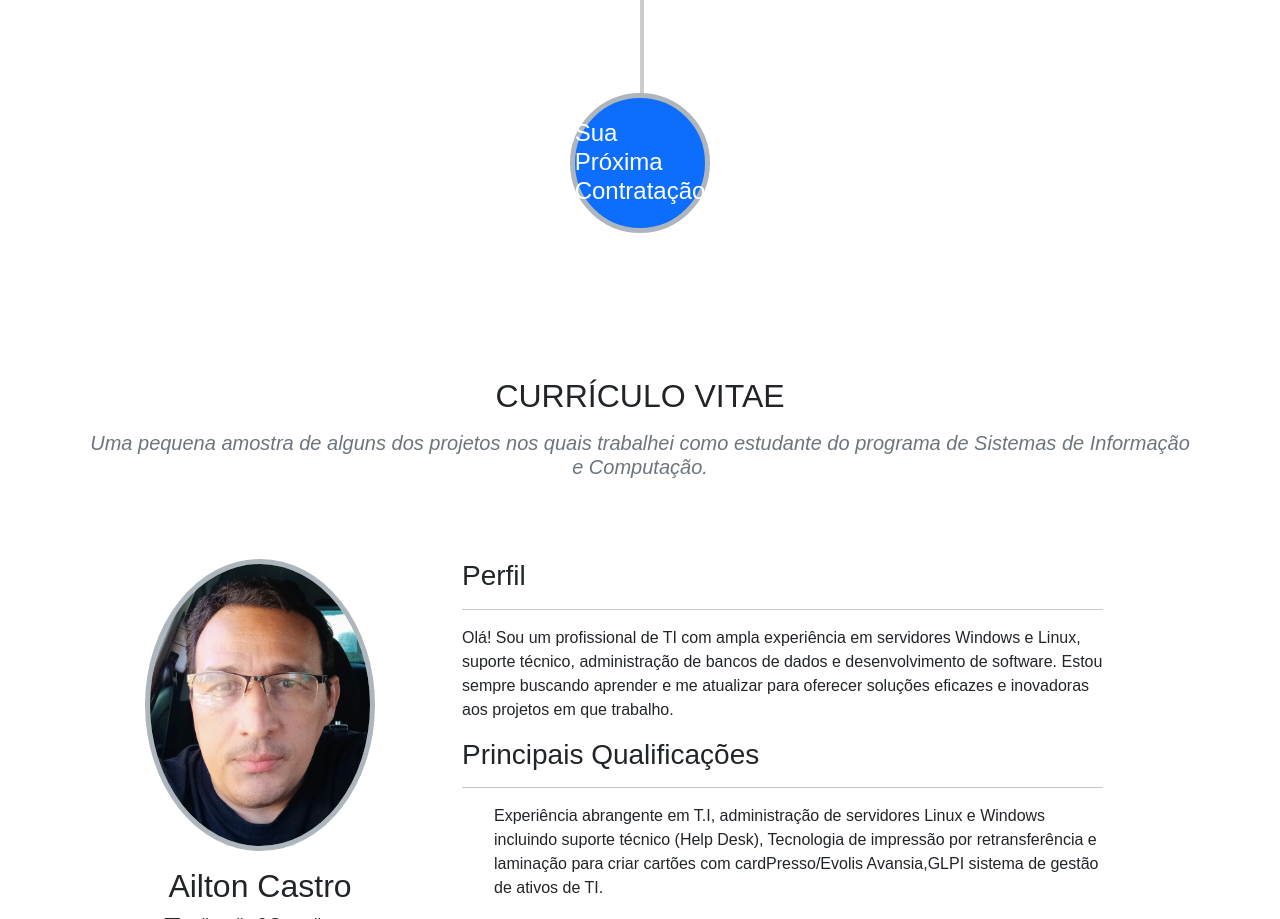
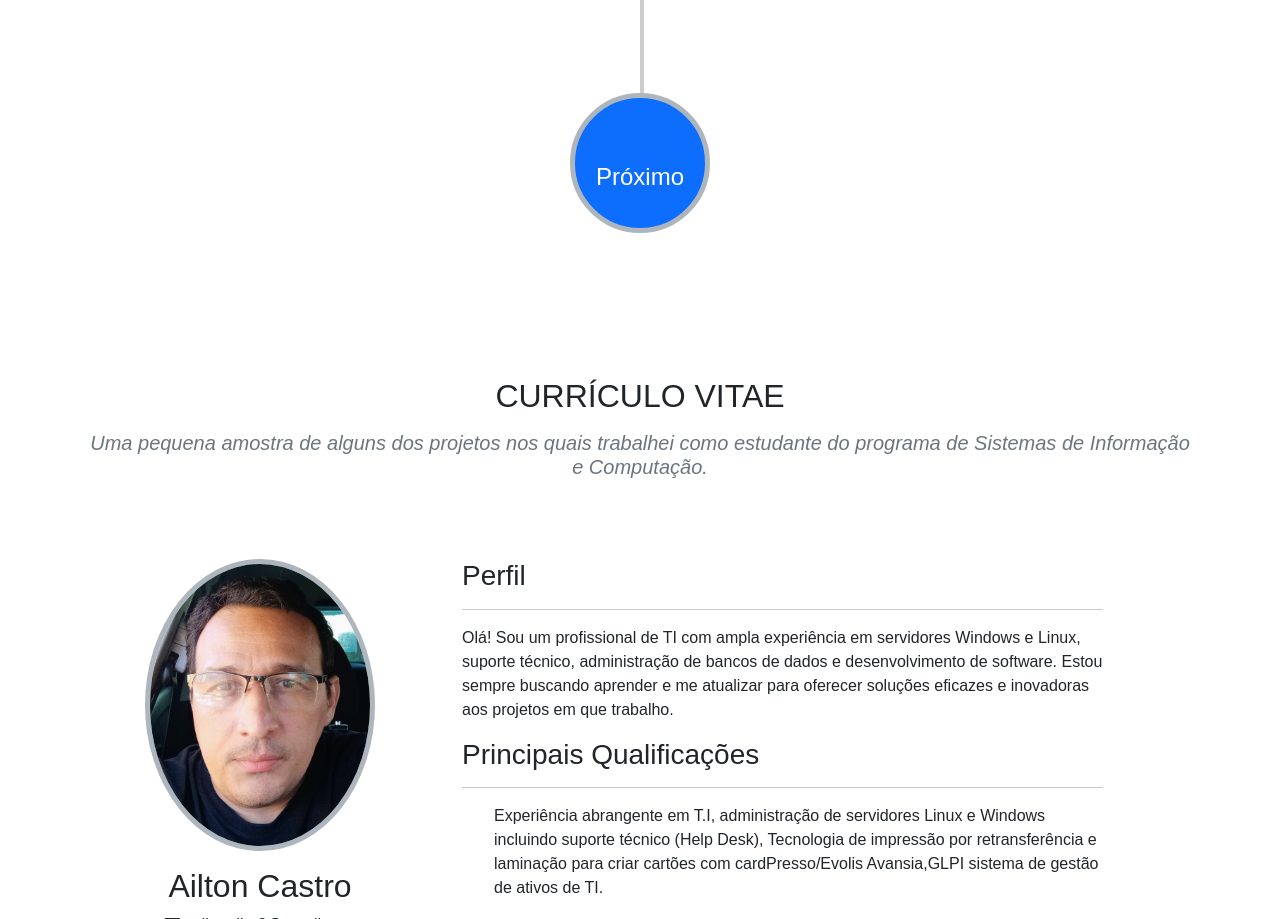
Before and after one commit to ailtondba/Portf-lio, a plain HTML site: page index.html in a window 1280 px wide. Shown: the part 3497-4416 px from the top of the page. Drawn offline with nearby package versions, Linux system fonts and the light colour scheme; files whose address does not match are found by name.

Commit message:
Update index.html

```diff
--- a/index.html
+++ b/index.html
@@ -149,7 +149,7 @@
   </div>
   <div class="row justify-content-md-center mt-5 pt-5">
     <div class="col-3 col-md-2 d-flex justify-content-center hire-text">
-      <h2 class="h4 d-flex justify-content-center align-items-center bg-primary text-white rounded-circle border border-5 border-dark-subtle"><span class="d-none d-md-block">Sua<br>Próxima<br>Contratação</span></h2>
+      <h2 class="h4 d-flex justify-content-center align-items-center bg-primary text-white rounded-circle border border-5 border-dark-subtle"><span class="d-none d-md-block"><br>Próximo<br></span></h2>
     </div>
   </div>
 </section>
```
